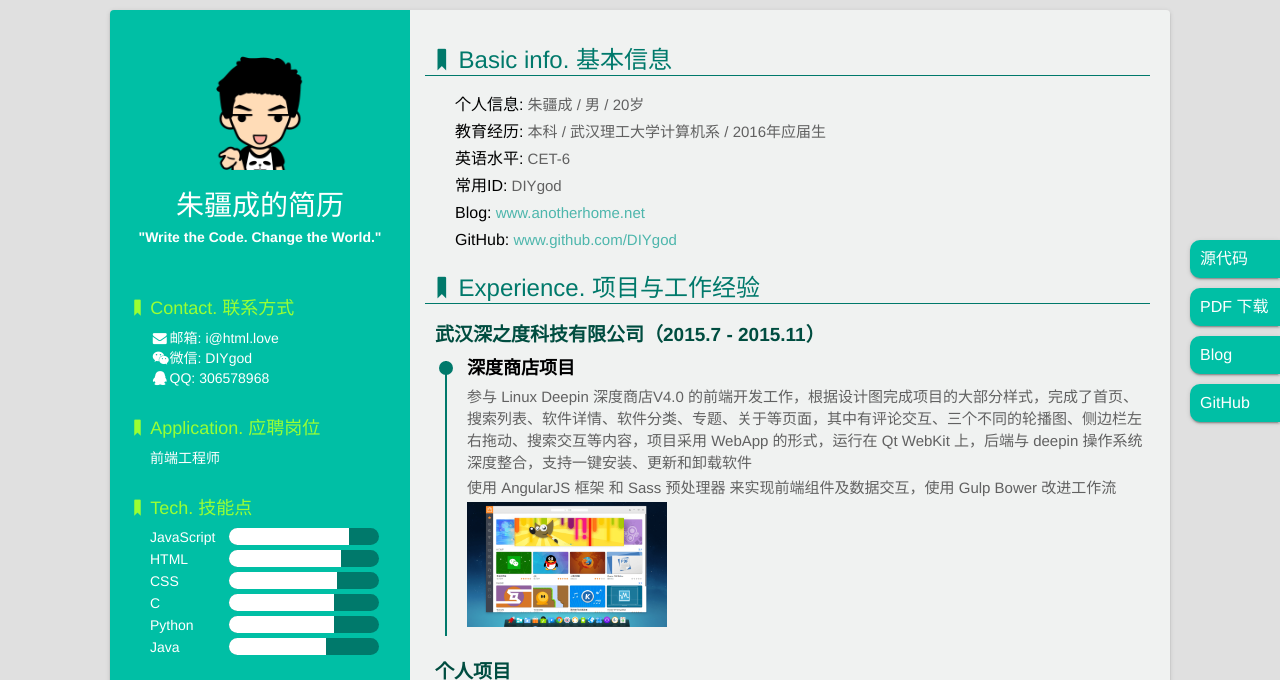
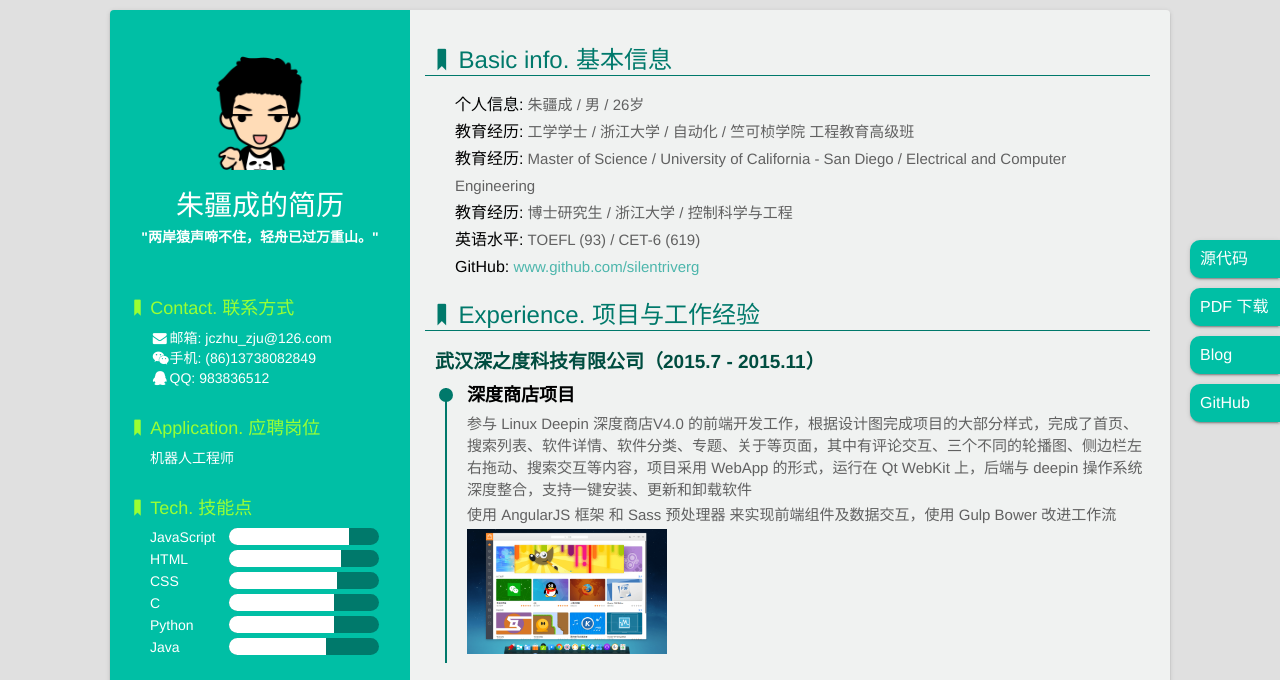
Before and after one commit to silentriverg/jczhu_cv, a website: page index.html in a window 1280 px wide. Shown: the top 680 px of the page. Drawn offline with Linux system fonts and the light colour scheme.

Commit message:
Add files via upload

```diff
--- a/index.html
+++ b/index.html
@@ -41,18 +41,18 @@
             <div class="title">
                 <img src="img/head.png">
                 <h1>朱疆成的简历</h1>
-                <h2>"Write the Code. Change the World."</h2>
+                <h2>"两岸猿声啼不住，轻舟已过万重山。"</h2>
             </div>
             <ul class="side-info">
                 <li class="someRight">
                     <dt><i class="icon-bookmark"></i>Contact. 联系方式</dt>
-                    <dd><i class="icon-mail-alt"></i>邮箱: <a href="mailto:i@html.love" target="_blank">i@html.love</a></dd>
-                    <dd><i class="icon-wechat"></i>微信: DIYgod</dd>
-                    <dd><i class="icon-qq"></i>QQ: <a href="http://wpa.qq.com/msgrd?v=3&uin=306578968&site=qq&menu=yes" target="_blank">306578968</a></dd>
+                    <dd><i class="icon-mail-alt"></i>邮箱: jczhu_zju@126.com</a></dd>
+                    <dd><i class="icon-wechat"></i>手机: (86)13738082849</dd>
+                    <dd><i class="icon-qq"></i>QQ: 983836512</a></dd>
                 </li>
                 <li class="someRight">
                     <dt><i class="icon-bookmark"></i>Application. 应聘岗位</dt>
-                    <dd>前端工程师</dd>
+                    <dd>机器人工程师</dd>
                 </li>
                 <li class="skill">
                     <dt><i class="icon-bookmark"></i>Tech. 技能点</dt>
@@ -103,12 +103,12 @@
             <ul class="main-info">
                 <li class="someRight">
                     <dt><i class="icon-bookmark"></i>Basic info. 基本信息</dt>
-                    <dd><span>个人信息:</span> 朱疆成 / 男 / 20岁</dd>
-                    <dd><span>教育经历:</span> 本科 / 武汉理工大学计算机系 / 2016年应届生</dd>
-                    <dd><span>英语水平:</span> CET-6</dd>
-                    <dd><span>常用ID:</span> DIYgod</dd>
-                    <dd><span>Blog:</span> <a href="https://www.anotherhome.net" target="_blank">www.anotherhome.net</a></dd>
-                    <dd><span>GitHub:</span> <a href="https://www.github.com/DIYgod" target="_blank">www.github.com/DIYgod</a></dd>
+                    <dd><span>个人信息:</span> 朱疆成 / 男 / 26岁</dd>
+                    <dd><span>教育经历:</span> 工学学士 / 浙江大学 / 自动化 / 竺可桢学院 工程教育高级班</dd>
+                    <dd><span>教育经历:</span> Master of Science / University of California - San Diego / Electrical and Computer Engineering</dd>
+                    <dd><span>教育经历:</span> 博士研究生 / 浙江大学 / 控制科学与工程</dd>
+                    <dd><span>英语水平:</span> TOEFL (93) / CET-6 (619)</dd>
+                    <dd><span>GitHub:</span> <a href="https://www.github.com/silentriverg" target="_blank">www.github.com/silentriverg</a></dd>
                 </li>
                 <li>
                     <dt><i class="icon-bookmark"></i>Experience. 项目与工作经验</dt>
```
